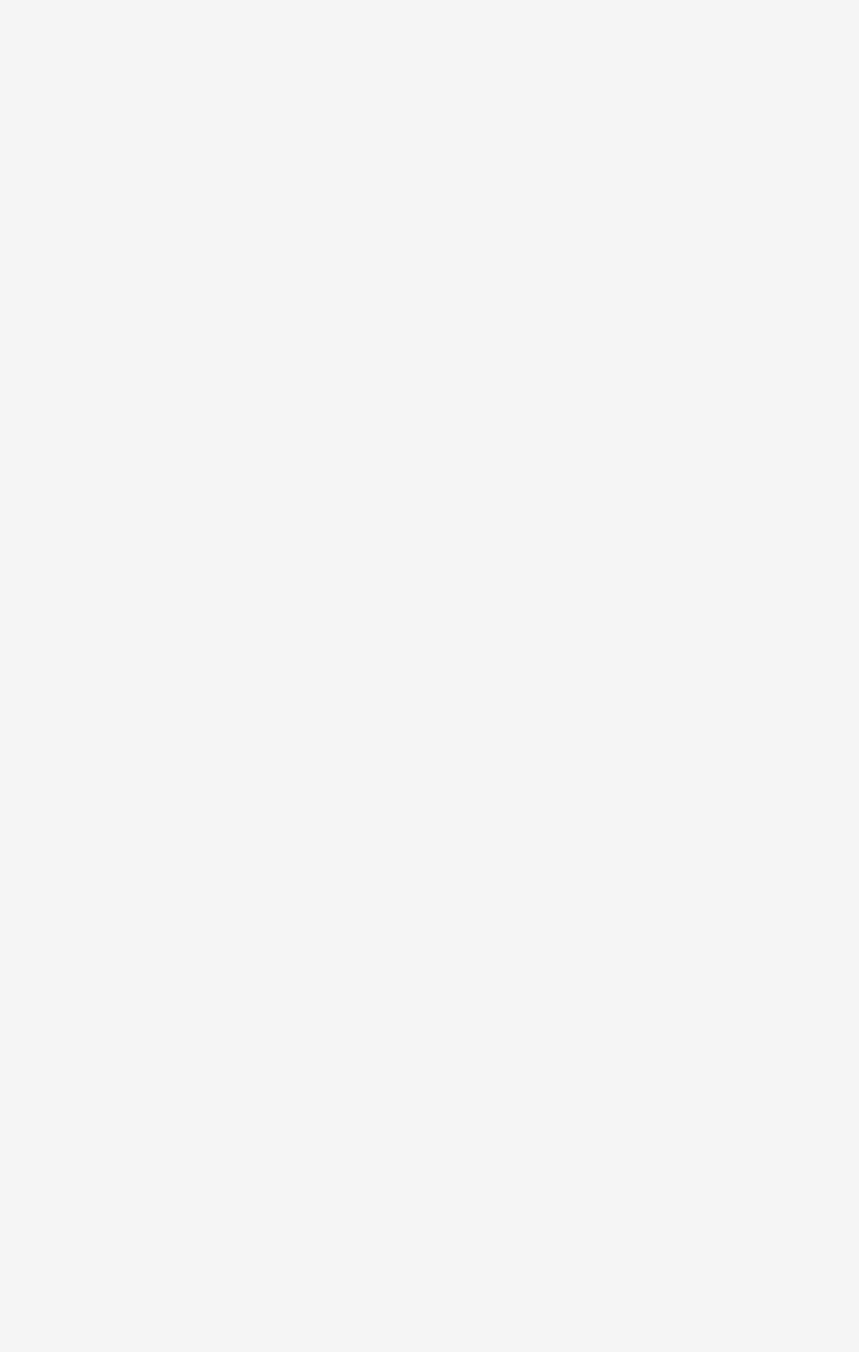
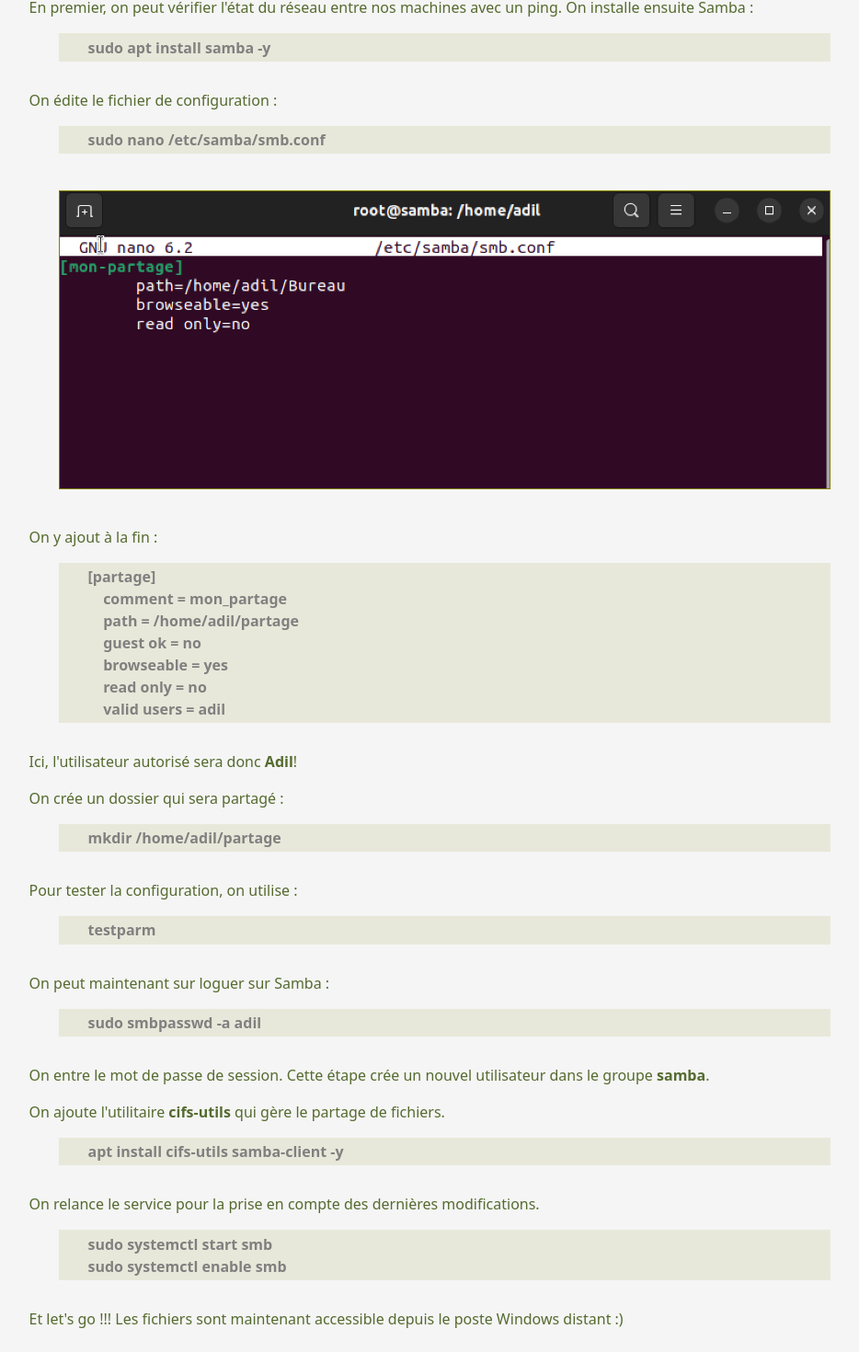
Before and after one commit to GitMalice/startReact, a React (Vite) app: page /samba in a window 1280 px wide. Shown: the part 218-1688 px from the top of the page at 92% size, without its empty margins (157-1091 px from the left). Before the commit the page ends 800 px from the top, so only its background shows below. Built offline with nearby package versions, Linux system fonts and the light colour scheme.

Commit message:
add the samba section

```diff
--- a/src/components/Samba.tsx
+++ b/src/components/Samba.tsx
@@ -1,8 +1,78 @@
+import Samba1 from "../assets/samba/config-samba.png";
+import Samba2 from "../assets/samba/samba_run.png";
+
 const Samba = () => {
   return (
     <div>
       <h2 className="etape">Installation d'un service de partage Samba</h2>
-      <p></p>
+      <p>
+        En premier, on peut vérifier l'état du réseau entre nos machines avec un
+        ping. On installe ensuite Samba :
+      </p>
+      <p className="code">sudo apt install samba -y</p>
+      <p>On édite le fichier de configuration :</p>
+      <p className="code">sudo nano /etc/samba/smb.conf</p>
+      <div className="screenshot">
+        <img
+          className="sc-img"
+          src={Samba1}
+          alt="screenshot de la manipulation"
+        />
+      </div>
+      <p>On y ajout à la fin :</p>
+      <p className="code">
+        [partage]
+        <br />
+        &nbsp;&nbsp;&nbsp;&nbsp;comment = mon_partage
+        <br />
+        &nbsp;&nbsp;&nbsp;&nbsp;path = /home/adil/partage
+        <br />
+        &nbsp;&nbsp;&nbsp;&nbsp;guest ok = no
+        <br />
+        &nbsp;&nbsp;&nbsp;&nbsp;browseable = yes
+        <br />
+        &nbsp;&nbsp;&nbsp;&nbsp;read only = no
+        <br />
+        &nbsp;&nbsp;&nbsp;&nbsp;valid users = adil
+      </p>
+      <p>
+        Ici, l'utilisateur autorisé sera donc <b>Adil</b>!
+      </p>
+      <p>On crée un dossier qui sera partagé :</p>
+      <p className="code">mkdir /home/adil/partage</p>
+      <p>Pour tester la configuration, on utilise :</p>
+      <p className="code">testparm</p>
+      <p>On peut maintenant sur loguer sur Samba :</p>
+      <p className="code">sudo smbpasswd -a adil</p>
+      <p>
+        On entre le mot de passe de session. Cette étape crée un nouvel
+        utilisateur dans le groupe <b>samba</b>.
+      </p>
+      <p>
+        On ajoute l'utilitaire <b>cifs-utils</b> qui gère le partage de
+        fichiers.
+      </p>
+      <p className="code">apt install cifs-utils samba-client -y</p>
+      <p>
+        On relance le service pour la prise en compte des dernières
+        modifications.
+      </p>
+      <p className="code">
+        sudo systemctl start smb
+        <br />
+        sudo systemctl enable smb
+      </p>
+      <p>
+        Et let's go !!! Les fichiers sont maintenant accessible depuis le poste
+        Windows distant :)
+      </p>
+      <div className="screenshot">
+        <img
+          className="sc-img"
+          src={Samba2}
+          alt="screenshot de la manipulation"
+        />
+      </div>
     </div>
   );
 };
```
Also changed, not shown: src/assets/samba/config-samba.png (added), src/assets/samba/samba_run.png (added).
